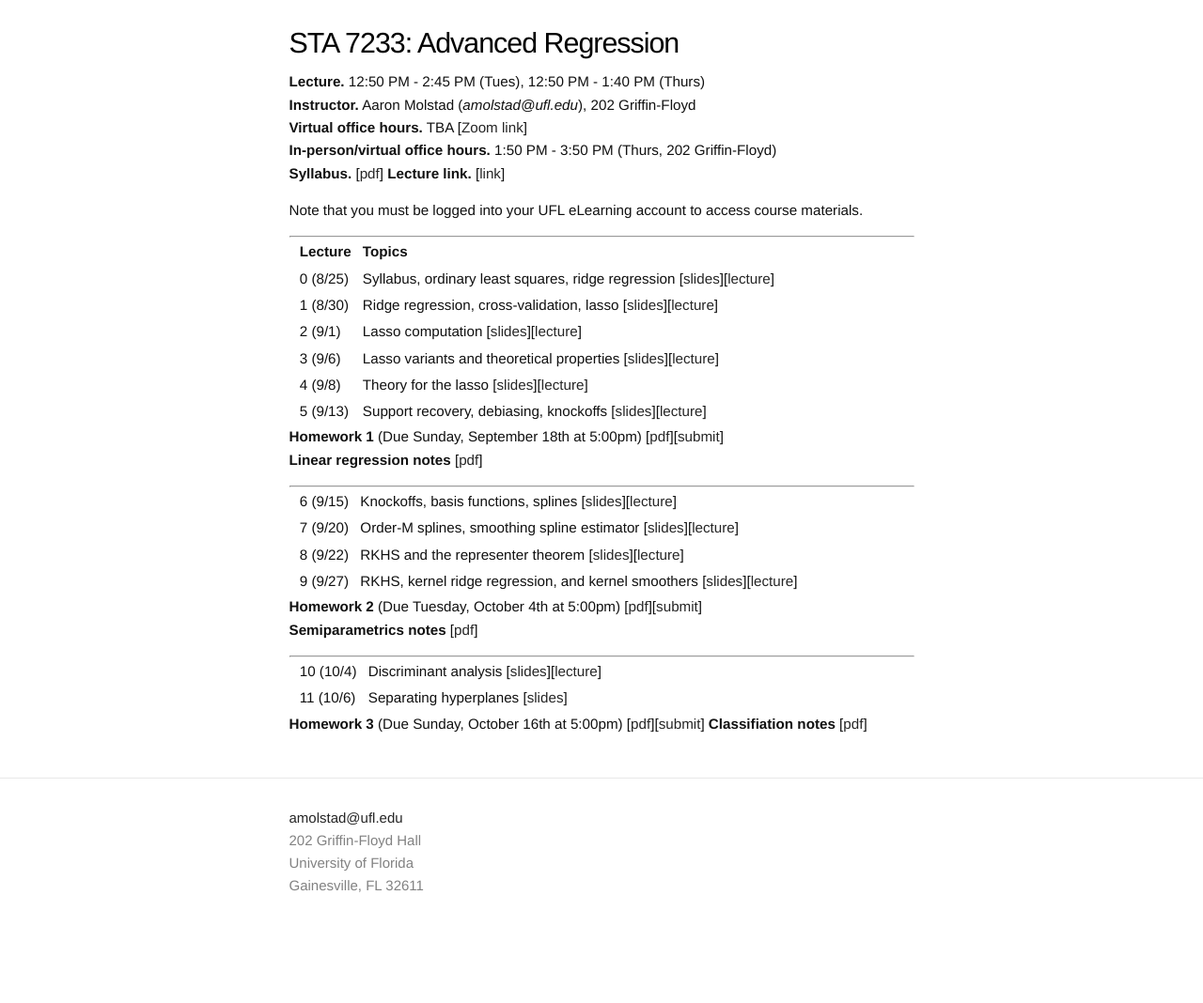
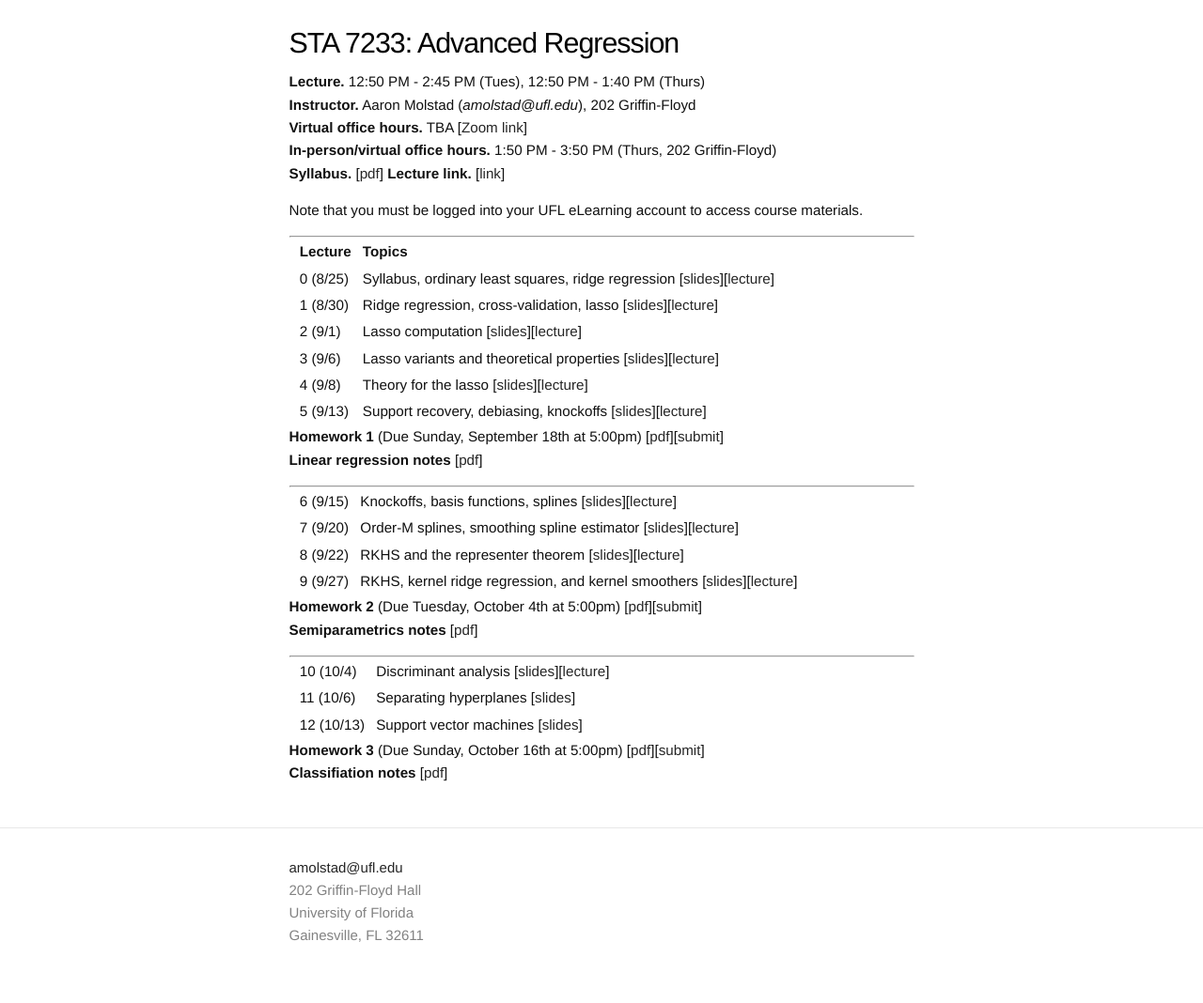
Before and after one commit to ajmolstad/ajmolstad.github.io, a Jekyll site: the page built from F22_STA7233.md, in a window 1280 px wide. Shown: the whole page at 94% size. Built offline with Jekyll 4.4.1, drawn with Linux system fonts in a browser that asks for light colours; before the commit the page ends 1015 px from its top, so only the background shows below that.

Commit message:
Update F22_STA7233.md

```diff
--- a/F22_STA7233.md
+++ b/F22_STA7233.md
@@ -43,7 +43,8 @@
 
 || 10 (10/4) || Discriminant analysis [[slides](https://ufl.instructure.com/files/72131303/download?download_frd=1)][[lecture](https://ufl.instructure.com/files/72131298/download?download_frd=1)]||
 || 11 (10/6) || Separating hyperplanes [[slides](https://ufl.instructure.com/files/72131949/download?download_frd=1)]||
+|| 12 (10/13) || Support vector machines [[slides](https://ufl.instructure.com/files/72374497/download?download_frd=1)]||
 
 
 **Homework 3** (Due Sunday, October 16th at 5:00pm) [[pdf](https://ufl.instructure.com/files/71959850/download?download_frd=1)][[submit](https://ufl.instructure.com/courses/463961/assignments/5405471)]
-**Classifiation notes** [[pdf](https://ufl.instructure.com/files/72131415/download?download_frd=1)]
+**Classifiation notes** [[pdf](https://ufl.instructure.com/files/72374508/download?download_frd=1)]
```
